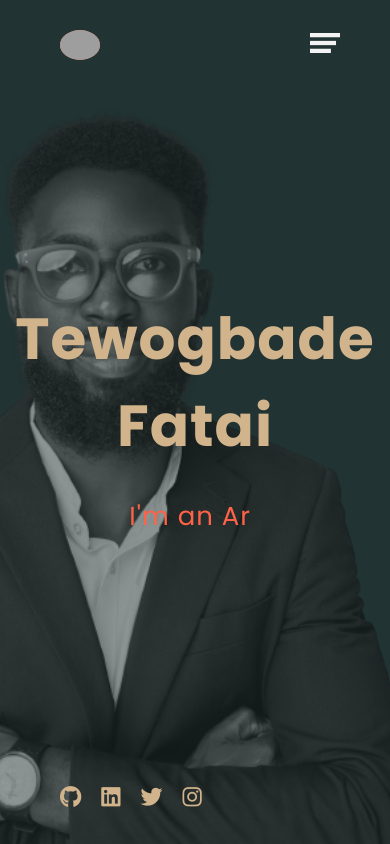
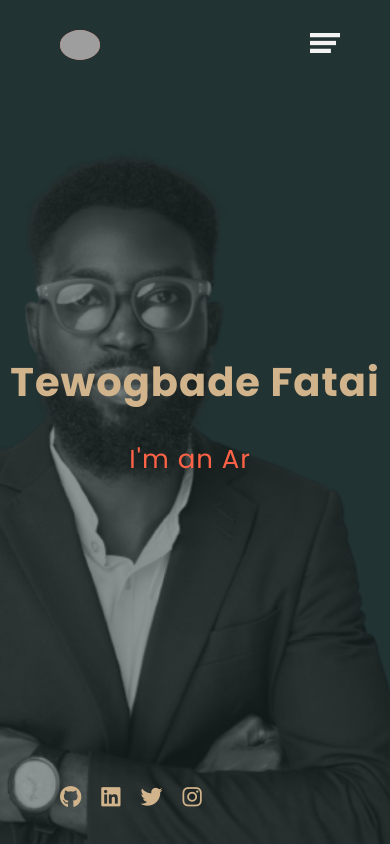
Before and after one commit to Tewogbade/my_portfolio, a React (Create React App) app: page / in a window 390 px wide. Built offline with nearby package versions, Linux system fonts and the light colour scheme; grey boxes are pictures that could not be loaded.

Commit message:
h1 landing page for mobile review

```diff
--- a/src/components/Project.js
+++ b/src/components/Project.js
@@ -43,7 +43,7 @@ const Project = ({ technologies, title, image, color, id, github, deployed, desc
           <span className="viewWork">View Work &#8594;</span>
         </div>
         <div className="imageContainer col-6 d-flex align-items-center justify-content-center">
-          <img src={image} alt="Laptop displaying application" />
+          <img src={image} alt="image showing application" />
         </div>
       </div>
       <Modal
--- a/src/pages/landing/Landing.js
+++ b/src/pages/landing/Landing.js
@@ -18,7 +18,7 @@ const Landing = ({ name, tagline }) => {
       bottom: "0",
       opacity: "0.3",
       // mixBlendMode: "lighten",
-      height: "90%",
+      height: "85%",
     },
 
     textContainer: {
@@ -36,7 +36,7 @@ const Landing = ({ name, tagline }) => {
       fontWeight: "700",
       marginTop: "-100px",
       paddingBottom: "28px",
-      fontSize:"58px"
+      // fontSize:"58px"
     },
 
   };
--- a/src/pages/landing/landing.css
+++ b/src/pages/landing/landing.css
@@ -2,6 +2,7 @@
 
 .landing .name {
   font-size: 40px;
+
 }
 .landing .description {
   font-size: 26px;
```
